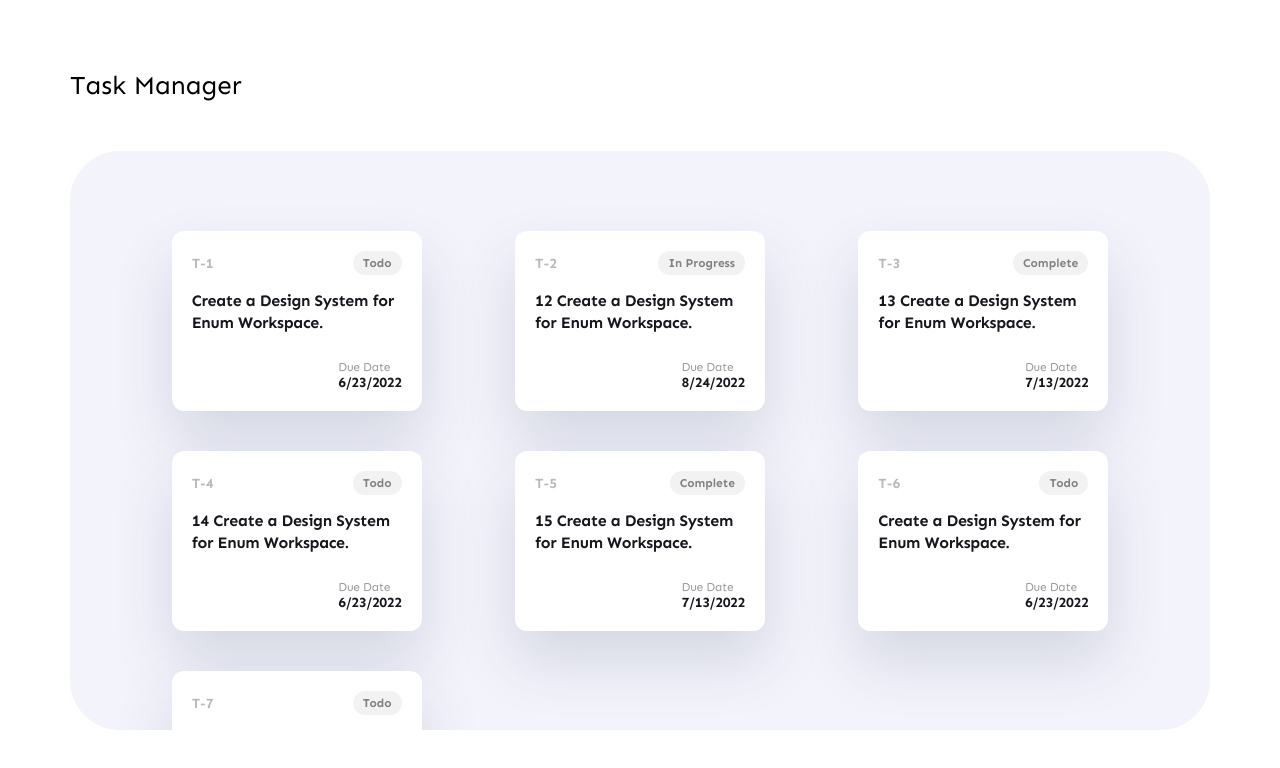
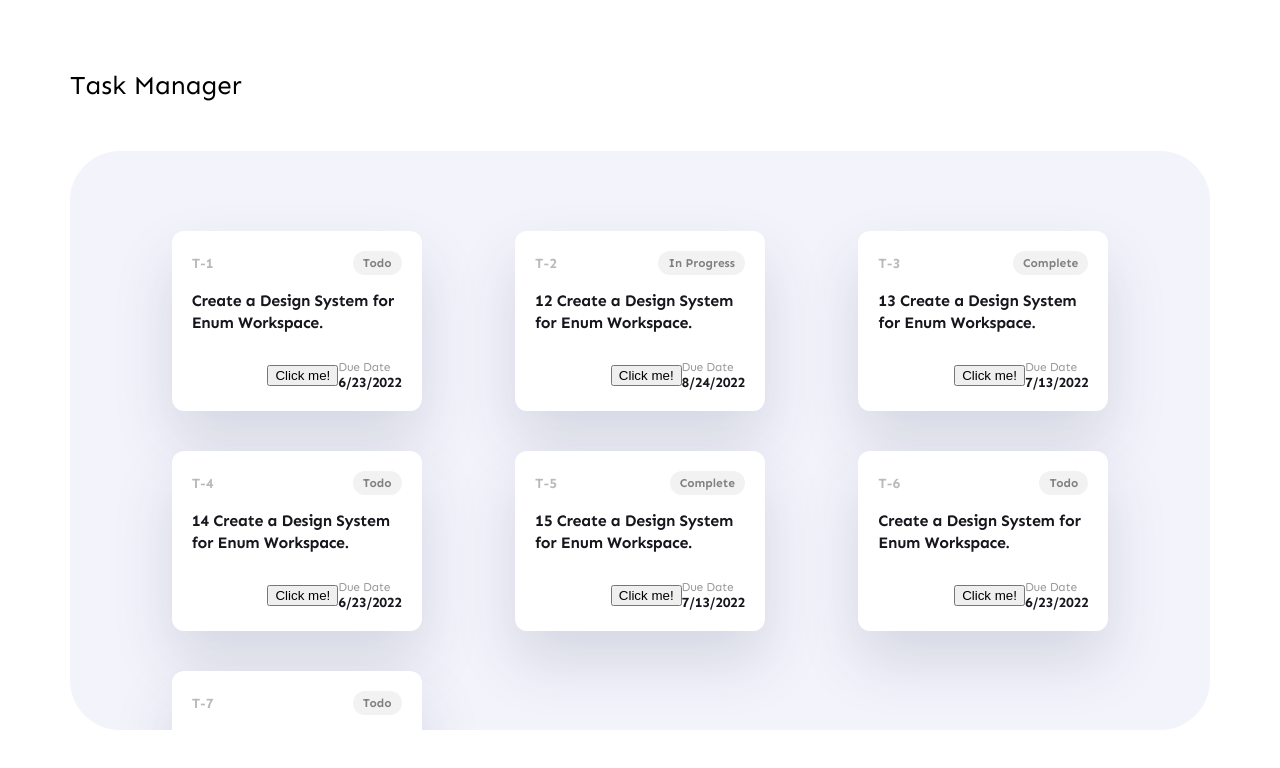
Before and after one commit to shapovalov-sasha/Task-Manager, a React (Create React App) app: page / in a window 1280 px wide. Shown: the top 768 px of the page. Built offline with nearby package versions, Linux system fonts and the light colour scheme.

Commit message:
React events - onClick

```diff
--- a/src/components/task-card/TaskCard.js
+++ b/src/components/task-card/TaskCard.js
@@ -3,16 +3,24 @@ import Badge from "../badge/Badge";
 import DateContainer from "../date-container/DateContainer";
 
 function TaskCard(props) {
+  let taskId = props.id;
+
+  const handleClick = () => {
+    console.log("Clicked! " + props.id);
+    taskId = taskId + "Clicked !";
+  };
+
   return (
     <div className="card-wrapper">
       <div className="card-header">
-        <p className="task-id">{props.id}</p>
+        <p className="task-id">{taskId}</p>
         <Badge status={props.status} />
       </div>
       <div className="card-content">
         <p>{props.name}</p>
       </div>
       <div className="card-footer">
+        <button onClick={handleClick}>Click me!</button>
         <DateContainer date={props.dueDate} />
       </div>
     </div>
```
